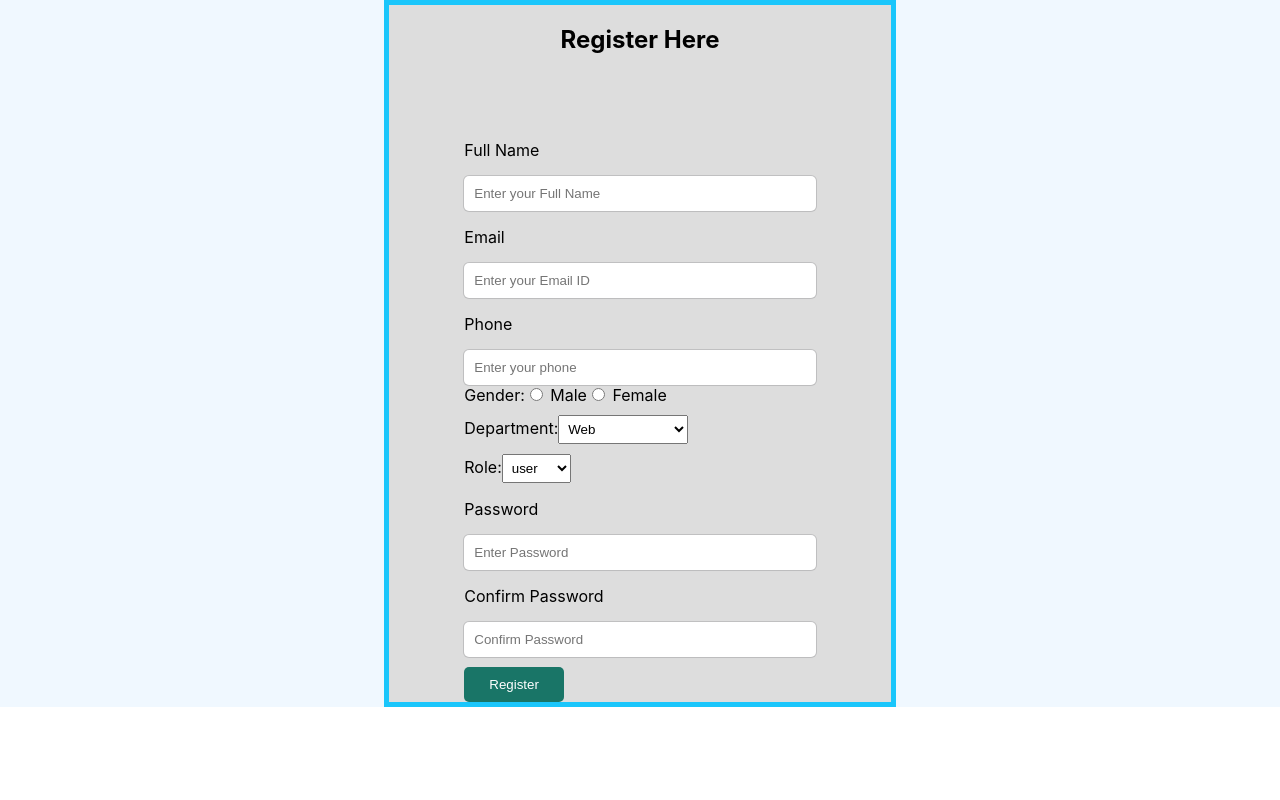
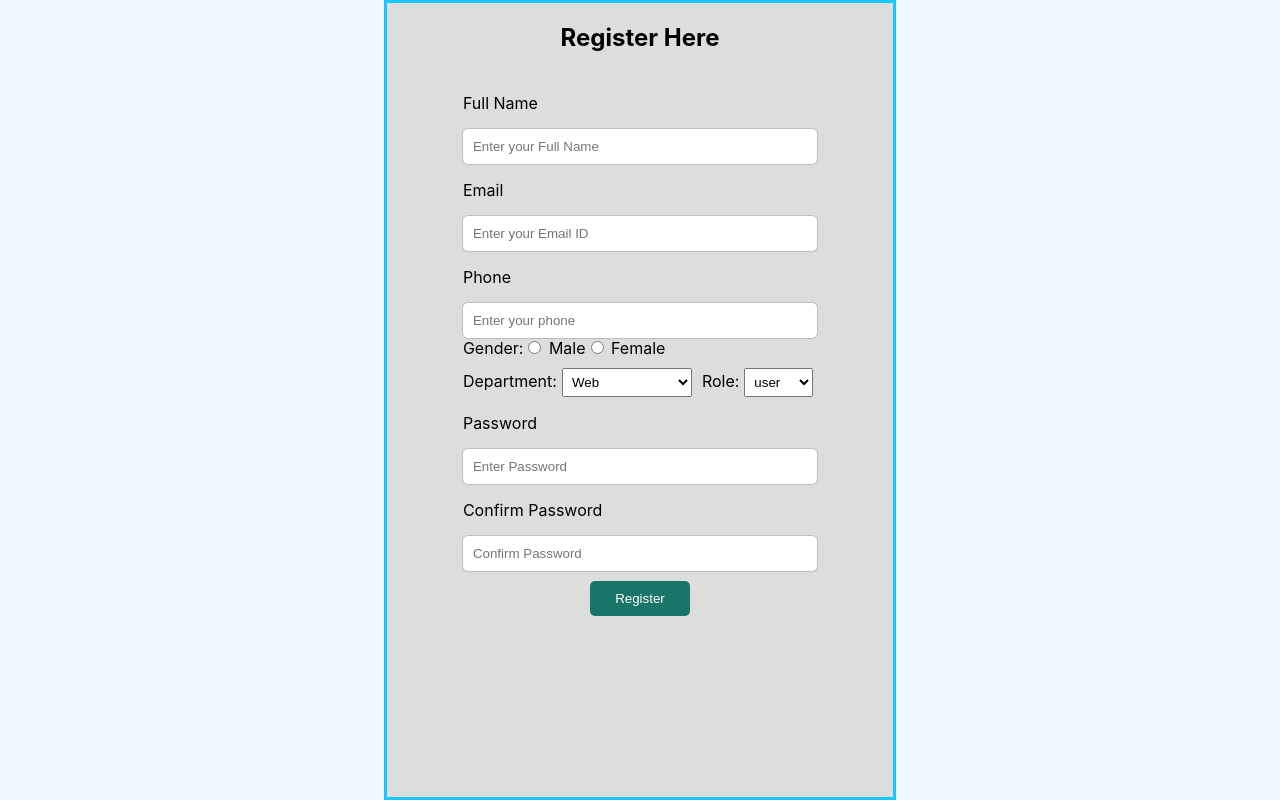
Before and after one commit to sujitha826/React-login-task, a React (Create React App) app: page /register in a window 1280 px wide. Built offline with nearby package versions, Linux system fonts and the light colour scheme.

Commit message:
css-changes-applied

```diff
--- a/src/App.js
+++ b/src/App.js
@@ -11,7 +11,7 @@ function App() {
         <Route path="/login" element={<Login />} />
         <Route path="/register" element={<Register />} />
         <Route path="/home" element={<Home />} />
-        <Route path="/" element={<Login />} />
+        <Route exact path="/" element={<Login />} />
       </Routes>
     </div>
   );
--- a/src/components/Button.js
+++ b/src/components/Button.js
@@ -2,7 +2,7 @@ import React from "react";
 
 export default function Button({ onClick, title }) {
   return (
-    <div style={{ width: "100%" }}>
+    <div style={{ width: "100%",display:"flex", justifyContent:"center"}}>
       <button
         style={{
           padding: "10px 25px",
--- a/src/css/LoginStyle.css
+++ b/src/css/LoginStyle.css
@@ -9,5 +9,5 @@
 
 .field_input {
     width: 70%;
-    margin-top: 10%;
+    margin-top: 5px;
 }
--- a/src/css/RegisterStyle.css
+++ b/src/css/RegisterStyle.css
@@ -1,11 +1,11 @@
 .register_form {
   width: 40%;
-  height: 95%;
+  height: 100%;
   display: flex;
   align-items: center;
   flex-direction: column;
   box-sizing: border-box;
-  border: 5px solid #00c3ffe1;
+  border: 3px solid #00c3ffe1;
   background-color: #DDDDDD;
 }
 
@@ -26,5 +26,5 @@
 
 .field_input {
   width: 70%;
-  margin-top: 0%;
+  margin-top: 5px;
 }
--- a/src/index.css
+++ b/src/index.css
@@ -1,10 +1,12 @@
-body {
+body, html, #root {
   margin: 0;
   font-family: -apple-system, BlinkMacSystemFont, 'Segoe UI', 'Roboto', 'Oxygen',
     'Ubuntu', 'Cantarell', 'Fira Sans', 'Droid Sans', 'Helvetica Neue',
     sans-serif;
   -webkit-font-smoothing: antialiased;
   -moz-osx-font-smoothing: grayscale;
+  width: 100%;
+  height: 100%;
 }
 
 code {
--- a/src/pages/LoginPage.jsx
+++ b/src/pages/LoginPage.jsx
@@ -4,6 +4,7 @@ import Button from "../components/Button";
 import Input from "../components/Input";
 import { validateEmail, validatePassword } from "../validators/validateInputs";
 import "../css/LoginStyle.css";
+
 
 export default function Login() {
     const navigate = useNavigate();
@@ -75,16 +76,16 @@ export default function Login() {
                         type="checkbox"
                         onClick={() => setShowPassword(!showPassword)}
                     />
-                    <p style={{ marginLeft: "10px" }}>show password</p>
+                    <p style={{ marginLeft: "7px" }}>show password</p>
                 </div>
-                <div style={{ marginTop: "20px" }}>
+                <div style={{ marginTop: "15px" }}>
                     <Link style={{ textDecoration: "none" }} to="/register">
                         New User?? Register now
                     </Link>
                 </div>
             </div>
             <div style={{ marginTop: "50px" }}>
-                <Button onClick={handleUserLogin} title="Login " />
+                <Button onClick={handleUserLogin} title="Login" />
             </div>
         </div>
     );
--- a/src/pages/RegisterPage.jsx
+++ b/src/pages/RegisterPage.jsx
@@ -54,7 +54,7 @@ function Register() {
     const usersAll = JSON.parse(localStorage.getItem("usersAll"));
     if (!usersAll) {
       const usersData = [{ ...formInput }];
-      localStorage.setItem("usersAll", JSON.stringify(usersData));              // error
+      localStorage.setItem("usersAll", JSON.stringify(usersData));
     }
     else {
       const isUserExisting = usersAll.find(
@@ -111,24 +111,22 @@ function Register() {
           <label>
             Department:
             <select
-              style={{ padding: "5px", marginTop: "10px" }}
+              style={{ padding: "5px", marginTop: "10px" , marginRight :"10px", marginLeft :"5px"}}
               value={formInput.dept}
               onChange={(e) => handleInputChange(e)}
               name="dept"
             >
-              <option value="Web">Web</option>
+              <option value="Web" defaultChecked>Web</option>
               <option value="Platform">Platform</option>
               <option value="Middleware">Middleware</option>
               <option value="Product Delivery">Product Delivery</option>
             </select>
           </label>
-        </div>
 
-        <div>
           <label>
             Role:
             <select
-              style={{ padding: "5px", marginTop: "10px" }}
+              style={{ padding: "5px", marginTop: "10px", marginLeft :"5px" }}
               value={formInput.role}
               onChange={(e) => handleInputChange(e)}
               name="role"
@@ -136,7 +134,7 @@ function Register() {
               <option value="admin">
                 admin
               </option>
-              <option value="user">user</option>
+              <option value="user" defaultChecked>user</option>
             </select>
           </label>
         </div>
```
